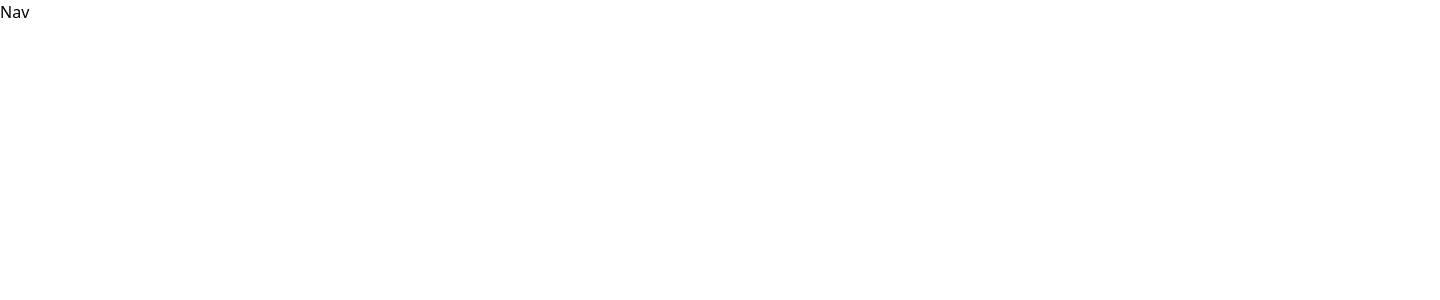
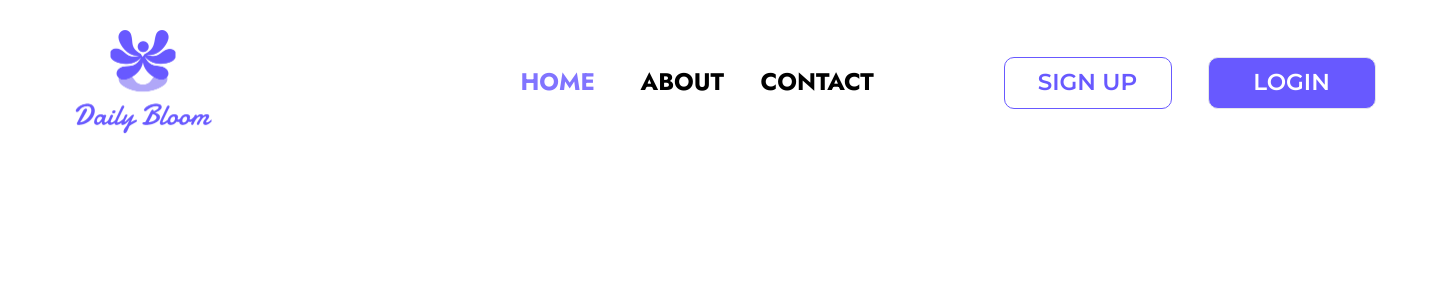
Before and after one commit to papahmwe/daily-bloom, a Next.js app: page / in a window 1280 px wide. Shown: the top 300 px of the page, 1440 px wide, since content can reach past the window. Built offline with nearby package versions, Linux system fonts and the light colour scheme; a web font is replaced by a local one.

Commit message:
feat: modified_folder_structure&&header_added

```diff
--- /dev/null
+++ b/src/app/(dashboard)/layout.js
@@ -0,0 +1,15 @@
+import "../../styles/globals.css";
+
+export const metadata = {
+  title: "Daily Bloom",
+  description: "Generated by Group One",
+};
+
+export default function RootLayout({ children }) {
+  return (
+    <html lang="en">
+      <head />
+      <body>{children}</body>
+    </html>
+  );
+}
--- a/src/app/layout.js
+++ b/src/app/(main)/layout.js
@@ -1,5 +1,5 @@
 import Nav from "@/components/Navbar";
-import "../styles/globals.css";
+import "../../styles/globals.css";
 
 export const metadata = {
   title: "Daily Bloom",
--- a/src/app/dashboard/layout.js
+++ /dev/null
@@ -1,7 +0,0 @@
-export default function DashboardLayout({ children }) {
-  return (
-    <div>
-      <main>{children}</main>
-    </div>
-  );
-}
--- a/src/components/Navbar.js
+++ b/src/components/Navbar.js
@@ -1,5 +1,45 @@
+import Image from "next/image";
+
 const Nav = () => {
-  return <h1>Nav</h1>;
+  return (
+    <div className="w-[1440px] h-[165px] mx-auto flex justify-center items-center gap-[300px]">
+      {/* Logo */}
+      <div>
+        <Image
+          src="/assets/home/logo.png"
+          alt="Nav_Logo"
+          width={156}
+          height={105.49}
+          className="object-cover"
+        />
+      </div>
+
+      {/* Navbar */}
+      <div className="w-[855px] h-[76px] flex justify-between items-center gap-[40px]">
+        <ul className="flex justify-center items-center gap-[36px] ">
+          <li className="w-[84px] h-[36px] font-jost font-[700] text-[24px] text-[#8174FF] uppercase leading-[34.68px]">
+            Home
+          </li>
+          <li className="w-[84px] h-[36px] font-jost font-[700] text-[24px] text-[#000000] uppercase leading-[34.68px]">
+            About
+          </li>
+          <li className="w-[84px] h-[36px] font-jost font-[700] text-[24px] text-[#000000] uppercase leading-[34.68px]">
+            Contact
+          </li>
+        </ul>
+
+        {/* Buttons */}
+        <div className="flex justify-center items-center gap-[36px]">
+          <button className="w-[168px] h-[52px] font-montserrat font-[600] text-[23px] text-mainPrimary uppercase leading-[28.04px] border outline-none border-mainPrimary rounded-[10px]">
+            Sign Up
+          </button>
+          <button className="w-[168px] h-[52px] font-montserrat font-[600] text-[23px] text-backgroundPrimary uppercase leading-[28.04px] border outline-none bg-mainPrimary rounded-[10px]">
+            login
+          </button>
+        </div>
+      </div>
+    </div>
+  );
 };
 
 export default Nav;
```
Also changed, not shown: public/assets/home/logo.png (added), src/app/(dashboard)/dashboard/page.js (renamed from src/app/dashboard/page.js), src/app/(dashboard)/dashboard/progress/page.js (renamed from src/app/dashboard/progress/page.js), src/app/(main)/about/page.js (renamed from src/app/about/page.js), src/app/(main)/page.js (renamed from src/app/page.js).
